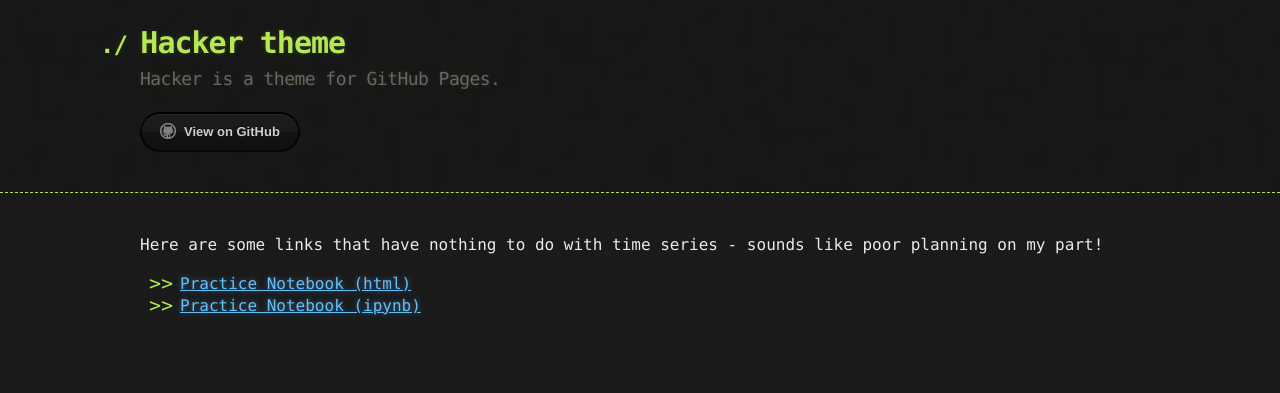
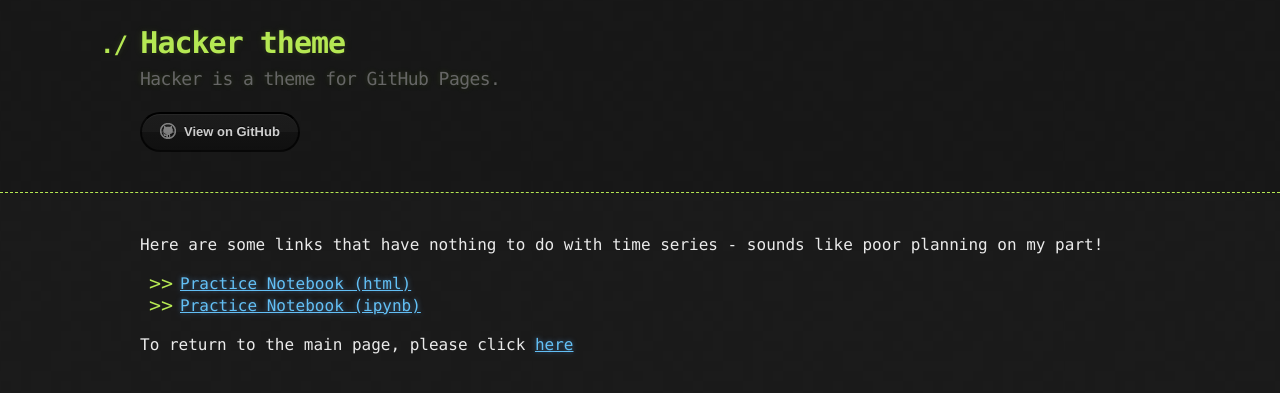
Before and after one commit to gacavaco/gacavaco.github.io, a Jekyll site: the page built from timeseries/index.md, in a window 1280 px wide. Shown: the top 393 px of the page. Built offline with Jekyll 4.4.1, drawn with Linux system fonts in a browser that asks for light colours; our own code applies the rules of GitHub Pages for plain Markdown files.

Commit message:
Update index.md

```diff
--- a/timeseries/index.md
+++ b/timeseries/index.md
@@ -6,3 +6,5 @@
 Here are some links that have nothing to do with time series - sounds like poor planning on my part!
 *  [Practice Notebook (html)](PracticeNotebookUpload.html)
 *  [Practice Notebook (ipynb)](PracticeNotebookUpload.ipynb)
+
+To return to the main page, please click [here](gacavaco.github.io)
```
